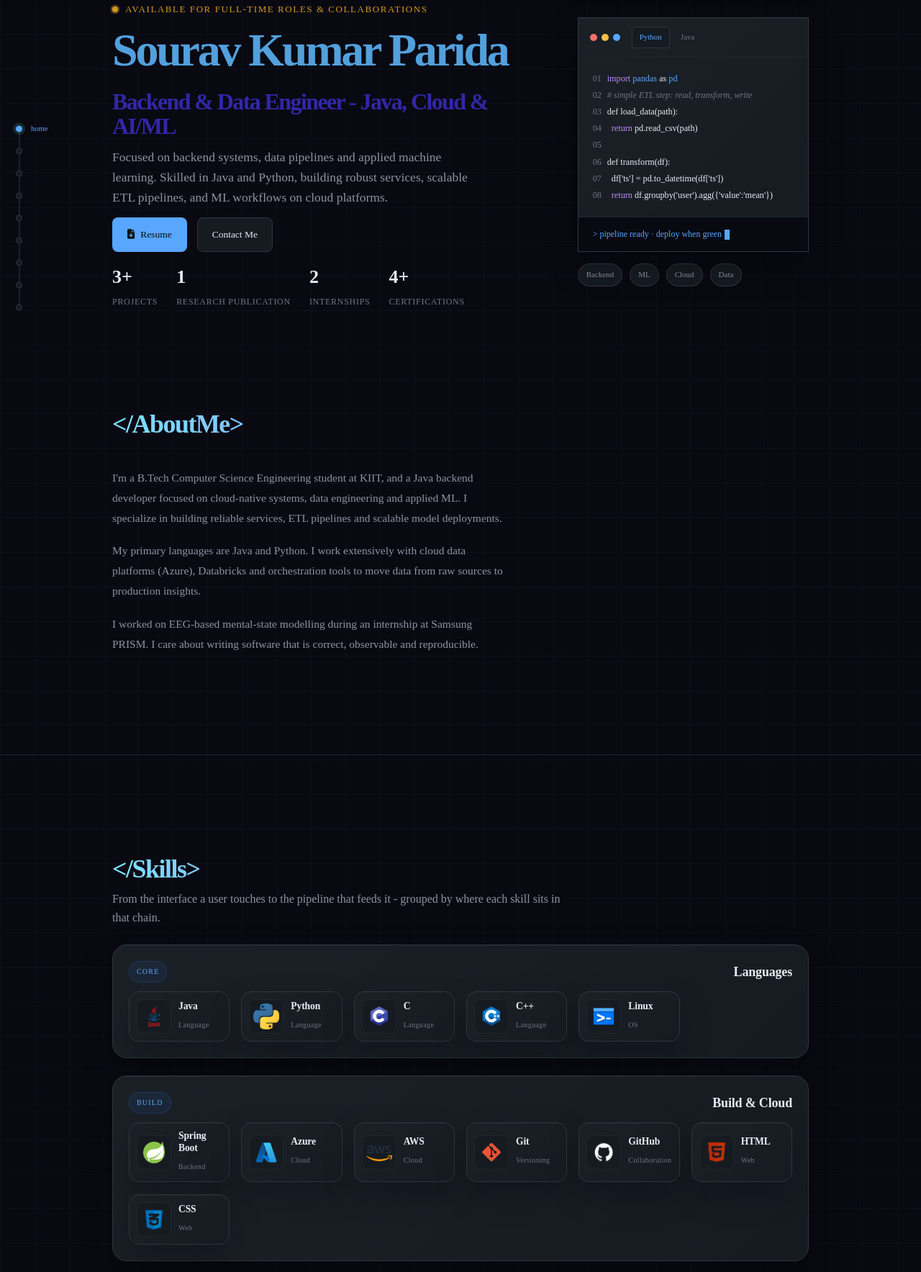
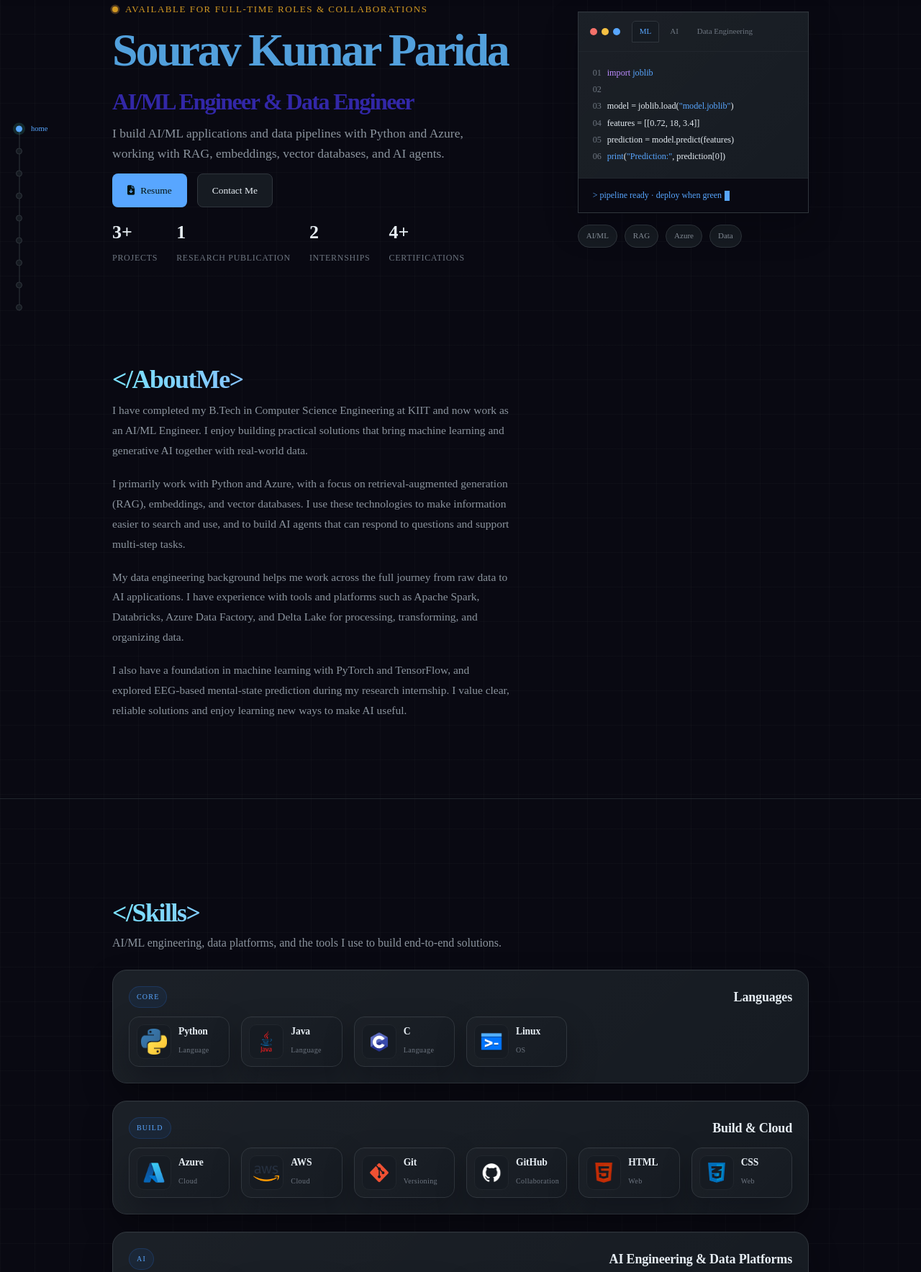
Before and after one commit to Sourav-Parida/Sourav-Parida.github.io, a plain HTML site: page index.html in a window 1280 px wide. Shown: the part 97-1864 px from the top of the page at 72% size. Drawn offline with Linux system fonts and the light colour scheme.

Commit message:
updated index

```diff
--- a/index.html
+++ b/index.html
@@ -3,8 +3,8 @@
 <head>
 <meta charset="UTF-8">
 <meta name="viewport" content="width=device-width, initial-scale=1.0">
-<title>Sourav Kumar Parida - Software Engineering</title>
-<meta name="description" content="Portfolio of a Java backend developer and Computer Science Engineer specializing in cloud, data engineering and ML.">
+<title>Sourav Kumar Parida - AI/ML & Data Engineer</title>
+<meta name="description" content="Portfolio of Sourav Kumar Parida, an AI/ML and data engineer working with Python, Azure, RAG, vector databases, embeddings, AI agents, and data platforms.">
 <link rel="preconnect" href="https://fonts.googleapis.com">
 <link rel="stylesheet" href="css/style.css">
 <link rel="stylesheet" href="https://cdnjs.cloudflare.com/ajax/libs/font-awesome/6.5.1/css/all.min.css">
@@ -79,12 +79,12 @@
         <div class="hero-kicker"><span class="pulse"></span> available for full-time roles & collaborations</div>
         <h1 class="hero-name">Sourav Kumar Parida</h1>
         <h2 class="hero-role mono">
-          Backend & Data Engineer - Java, Cloud & AI/ML
+          AI/ML Engineer & Data Engineer
         </h2>
 
         <p class="hero-desc">
-          Focused on backend systems, data pipelines and applied machine learning. Skilled in Java and Python,
-          building robust services, scalable ETL pipelines, and ML workflows on cloud platforms.
+          I build AI/ML applications and data pipelines with Python and Azure, working with RAG, embeddings,
+          vector databases, and AI agents.
         </p>
         <div class="hero-actions">
           <a href="https://drive.google.com/file/d/1V8_vzR-EkRgOmvVnxZ4bnPHewKZYtK7k/view?usp=drive_link" class="btn btn-primary" target="_blank"><i class="fa-solid fa-file-arrow-down"></i> Resume</a>
@@ -102,32 +102,41 @@
         <div class="code-mock">
           <div class="code-mock-bar">
             <div class="code-mock-dots"><span></span><span></span><span></span></div>
-            <div class="code-mock-tabs" role="tablist" aria-label="Select language">
-              <span class="code-tab on" data-lang="python" role="tab" aria-selected="true">Python</span>
-              <span class="code-tab" data-lang="java" role="tab" aria-selected="false">Java</span>
+            <div class="code-mock-tabs" role="tablist" aria-label="Select code example">
+              <span class="code-tab on" data-lang="ml" role="tab" aria-selected="true">ML</span>
+              <span class="code-tab" data-lang="ai" role="tab" aria-selected="false">AI</span>
+              <span class="code-tab" data-lang="data" role="tab" aria-selected="false">Data Engineering</span>
             </div>
           </div>
           <div class="code-mock-body">
-            <div class="code-block active" data-lang="python">
-              <div><span class="ln">01</span><span class="k">import</span> <span class="f">pandas</span> as <span class="f">pd</span></div>
-              <div><span class="ln">02</span><span class="c"># simple ETL step: read, transform, write</span></div>
-              <div><span class="ln">03</span>def load_data(path):</div>
-              <div><span class="ln">04</span>&nbsp;&nbsp;<span class="k">return</span> pd.read_csv(path)</div>
-              <div><span class="ln">05</span></div>
-              <div><span class="ln">06</span>def transform(df):</div>
-              <div><span class="ln">07</span>&nbsp;&nbsp;df['ts'] = pd.to_datetime(df['ts'])</div>
-              <div><span class="ln">08</span>&nbsp;&nbsp;<span class="k">return</span> df.groupby('user').agg({'value':'mean'})</div>
+            <div class="code-block active" data-lang="ml">
+              <div><span class="ln">01</span><span class="k">import</span> <span class="f">joblib</span></div>
+              <div><span class="ln">02</span></div>
+              <div><span class="ln">03</span>model = joblib.load(<span class="f">"model.joblib"</span>)</div>
+              <div><span class="ln">04</span>features = [[<span class="n">0.72</span>, <span class="n">18</span>, <span class="n">3.4</span>]]</div>
+              <div><span class="ln">05</span>prediction = model.predict(features)</div>
+              <div><span class="ln">06</span><span class="f">print</span>(<span class="f">"Prediction:"</span>, prediction[<span class="n">0</span>])</div>
             </div>
 
-            <div class="code-block" data-lang="java">
-              <div><span class="ln">01</span><span class="k">@RestController</span></div>
-              <div><span class="ln">02</span><span class="k">public</span> <span class="k">class</span> <span class="f">InsightsController</span> {</div>
-              <div><span class="ln">03</span>&nbsp;&nbsp;<span class="k">@GetMapping</span>("/api/insights")</div>
-              <div><span class="ln">04</span>&nbsp;&nbsp;<span class="k">public</span> <span class="f">ResponseEntity</span>&lt;<span class="f">List</span>&gt; getInsights() {</div>
-              <div><span class="ln">05</span>&nbsp;&nbsp;&nbsp;&nbsp;<span class="k">var</span> data = <span class="f">pipelineService</span>.run();</div>
-              <div><span class="ln">06</span>&nbsp;&nbsp;&nbsp;&nbsp;<span class="k">return</span> <span class="f">ResponseEntity</span>.ok(data);</div>
-              <div><span class="ln">07</span>&nbsp;&nbsp;}</div>
-              <div><span class="ln">08</span>}</div>
+            <div class="code-block" data-lang="ai">
+              <div><span class="ln">01</span><span class="k">from</span> <span class="f">fastapi</span> <span class="k">import</span> FastAPI</div>
+              <div><span class="ln">02</span></div>
+              <div><span class="ln">03</span>app = FastAPI()</div>
+              <div><span class="ln">04</span></div>
+              <div><span class="ln">05</span><span class="k">@app.post</span>(<span class="f">"/ask"</span>)</div>
+              <div><span class="ln">06</span><span class="k">async def</span> <span class="f">ask</span>(question: str):</div>
+              <div><span class="ln">07</span>&nbsp;&nbsp;answer = <span class="k">await</span> rag_agent.run(question)</div>
+              <div><span class="ln">08</span>&nbsp;&nbsp;<span class="k">return</span> {<span class="f">"answer"</span>: answer}</div>
+            </div>
+
+            <div class="code-block" data-lang="data">
+              <div><span class="ln">01</span><span class="k">from</span> <span class="f">pyspark.sql</span> <span class="k">import</span> functions as F</div>
+              <div><span class="ln">02</span></div>
+              <div><span class="ln">03</span>raw = spark.read.json(<span class="f">"/data/events"</span>)</div>
+              <div><span class="ln">04</span>curated = raw.filter(F.col(<span class="f">"user_id"</span>).isNotNull())</div>
+              <div><span class="ln">05</span>curated = curated.dropDuplicates([<span class="f">"event_id"</span>])</div>
+              <div><span class="ln">06</span>curated.write.format(<span class="f">"delta"</span>) \</div>
+              <div><span class="ln">07</span>&nbsp;&nbsp;.mode(<span class="f">"overwrite"</span>).saveAsTable(<span class="f">"curated_events"</span>)</div>
             </div>
           </div>
           <div class="code-mock-term">
@@ -135,7 +144,7 @@
           </div>
         </div>
         <div class="code-mock-badges">
-          <span>Backend</span><span>ML</span><span>Cloud</span><span>Data</span>
+          <span>AI/ML</span><span>RAG</span><span>Azure</span><span>Data</span>
         </div>
       </div>
     </div>
@@ -149,16 +158,22 @@
       <div class="about-grid">
         <div class="about-text">
           <p>
-            I'm a B.Tech Computer Science Engineering student at KIIT, and a Java backend developer focused on cloud-native systems,
-            data engineering and applied ML. I specialize in building reliable services, ETL pipelines and scalable model deployments.
+            I have completed my B.Tech in Computer Science Engineering at KIIT and now work as an AI/ML Engineer. I enjoy building
+            practical solutions that bring machine learning and generative AI together with real-world data.
           </p>
           <p>
-            My primary languages are Java and Python. I work extensively with cloud data platforms (Azure), Databricks and orchestration
-            tools to move data from raw sources to production insights.
+            I primarily work with Python and Azure, with a focus on retrieval-augmented generation (RAG), embeddings, and vector
+            databases. I use these technologies to make information easier to search and use, and to build AI agents that can
+            respond to questions and support multi-step tasks.
           </p>
           <p>
-            I worked on EEG-based mental-state modelling during an internship at Samsung PRISM. I care about writing software that is
-            correct, observable and reproducible.
+            My data engineering background helps me work across the full journey from raw data to AI applications. I have experience
+            with tools and platforms such as Apache Spark, Databricks, Azure Data Factory, and Delta Lake for processing,
+            transforming, and organizing data.
+          </p>
+          <p>
+            I also have a foundation in machine learning with PyTorch and TensorFlow, and explored EEG-based mental-state prediction
+            during my research internship. I value clear, reliable solutions and enjoy learning new ways to make AI useful.
           </p>
         </div>
         <!-- <div class="dp about-visual">
@@ -174,7 +189,7 @@
     <div class="container">
       <!-- <div class="eyebrow"><span class="idx">02</span> Skills</div> -->
       <h2 class="section-title section-title-legacy">&lt;/Skills&gt;</h2>
-      <p class="section-sub">From the interface a user touches to the pipeline that feeds it - grouped by where each skill sits in that chain.</p>
+      <p class="section-sub">AI/ML engineering, data platforms, and the tools I use to build end-to-end solutions.</p>
 
       <div class="skills-showcase">
         <div class="skill-group">
@@ -183,10 +198,9 @@
             <h3>Languages</h3>
           </div>
           <div class="skill-grid">
+            <div class="skill-card"><img src="assets/tech-logos/python.png" alt="Python"><div><h4>Python</h4><small>Language</small></div></div>
             <div class="skill-card"><img src="assets/tech-logos/java.png" alt="Java"><div><h4>Java</h4><small>Language</small></div></div>
-            <div class="skill-card"><img src="assets/tech-logos/python.png" alt="Python"><div><h4>Python</h4><small>Language</small></div></div>
             <div class="skill-card"><img src="assets/tech-logos/clogo.png" alt="C"><div><h4>C</h4><small>Language</small></div></div>
-            <div class="skill-card"><img src="assets/tech-logos/cpplogo.png" alt="C++"><div><h4>C++</h4><small>Language</small></div></div>
             <div class="skill-card"><img src="assets/tech-logos/console.png" alt="Linux"><div><h4>Linux</h4><small>OS</small></div></div>
           </div>
         </div>
@@ -197,7 +211,6 @@
             <h3>Build & Cloud</h3>
           </div>
           <div class="skill-grid">
-            <div class="skill-card"><img src="assets/tech-logos/spring-boot.png" alt="Spring Boot"><div><h4>Spring Boot</h4><small>Backend</small></div></div>
             <div class="skill-card"><img src="assets/tech-logos/azure.png" alt="Azure"><div><h4>Azure</h4><small>Cloud</small></div></div>
             <div class="skill-card"><img src="assets/tech-logos/aws.png" alt="AWS"><div><h4>AWS</h4><small>Cloud</small></div></div>
             <div class="skill-card"><img src="assets/tech-logos/gitlogo.png" alt="Git"><div><h4>Git</h4><small>Versioning</small></div></div>
@@ -210,7 +223,7 @@
         <div class="skill-group">
           <div class="skill-group-head">
             <span class="skill-group-tag">AI</span>
-            <h3>AI / ML & Big Data</h3>
+            <h3>AI Engineering & Data Platforms</h3>
           </div>
           <div class="skill-grid">
             <div class="skill-card"><img src="assets/tech-logos/apache-spark.png" alt="Apache Spark"><div><h4>Spark</h4><small>Big data</small></div></div>
@@ -247,24 +260,10 @@
     <div class="container">
       <!-- <div class="eyebrow"><span class="idx">03</span> Projects</div> -->
       <h2 class="section-title section-title-legacy">&lt;/Projects&gt;</h2>
-      <p class="section-sub">Three projects across the stack - full applications, data pipelines and applied ML. The full list is filterable by technology.</p>
+      <p class="section-sub">Projects across AI/ML, data engineering, and software development. The full list is filterable by technology.</p>
 
       <div class="project-grid">
 
-        <div class="card-project">
-          <div class="tag-row"><span class="featured-tag">Featured</span><span class="cat-tag mono">FULL-STACK</span></div>
-          <h3>Staybnb</h3>
-          <p class="desc">Full-stack property rental platform with listing search, booking flow and host management.</p>
-          <p class="metric">↳ REST API + relational schema for bookings & listings</p>
-          <div class="stack-row">
-            <span class="stack-pill">Java</span><span class="stack-pill">Spring Boot</span>
-            <span class="stack-pill">Angular</span><span class="stack-pill">MySQL</span>
-          </div>
-          <div class="card-links">
-            <!-- <a href="#"><i class="fa-brands fa-github"></i> GitHub</a> -->
-            <!-- <a href="#"><i class="fa-solid fa-arrow-up-right-from-square"></i> Live</a> -->
-          </div>
-        </div>
 
         <div class="card-project">
           <div class="tag-row"><span class="featured-tag">Featured</span><span class="cat-tag mono">ML / RESEARCH</span></div>
@@ -513,7 +512,7 @@
     <div class="footer-brand">
       <!-- <div class="eyebrow footer-eyebrow"><span class="idx">08</span> Connect</div> -->
       <h2 class="contact-legacy-heading footer-heading-title">GetInTouch();</h2>
-      <p>Open to backend, data engineering, cloud systems, and AI/ML collaborations.</p>
+      <p>Open to AI/ML engineering, data engineering, and Azure cloud collaborations.</p>
     </div>
 
     <div class="footer-cards contact-grid">
--- a/js/main.js
+++ b/js/main.js
@@ -415,7 +415,7 @@ document.addEventListener('DOMContentLoaded', () => {
     });
   });
 
-  /* ---------- code mock language toggle (Python / Java) ---------- */
+  /* ---------- code mock example tabs (ML / AI / data engineering) ---------- */
   const codeTabs = document.querySelectorAll('.code-tab');
   const codeBlocks = document.querySelectorAll('.code-block');
   const applyCodeLang = (lang) => {
@@ -428,7 +428,10 @@ document.addEventListener('DOMContentLoaded', () => {
     localStorage.setItem('portfolio-code-lang', lang);
   };
   if (codeTabs && codeTabs.length) {
-    const saved = localStorage.getItem('portfolio-code-lang') || 'python';
+    const savedLang = localStorage.getItem('portfolio-code-lang');
+    const saved = Array.from(codeTabs).some(tab => tab.dataset.lang === savedLang)
+      ? savedLang
+      : 'ml';
     applyCodeLang(saved);
     codeTabs.forEach(tab => tab.addEventListener('click', () => applyCodeLang(tab.dataset.lang)));
   }
```
